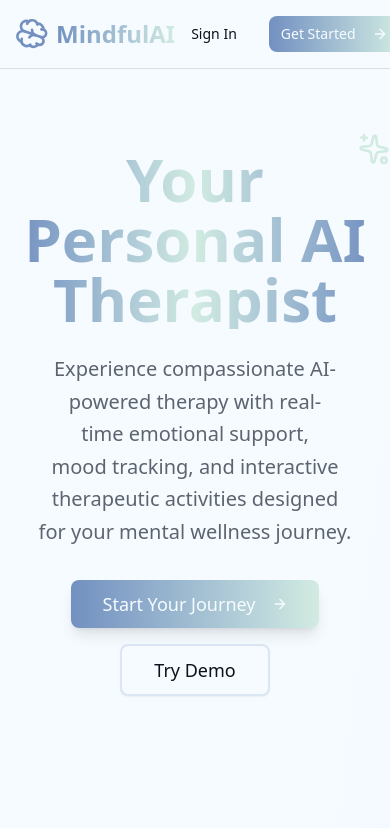
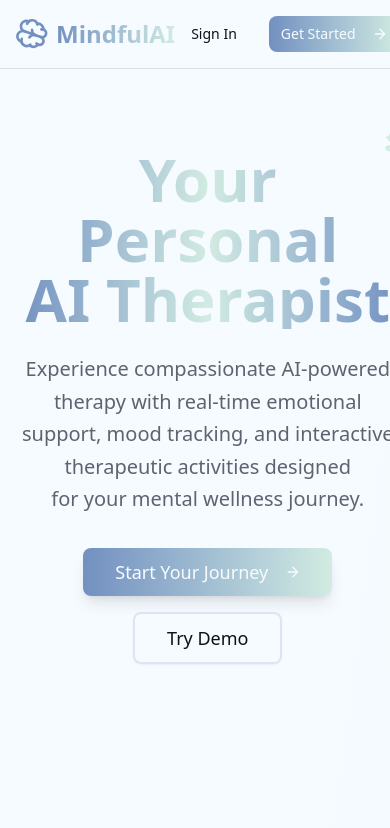
Before and after one commit to raghavxkatta/AI-Therapist, a Next.js app: page / in a window 390 px wide. Shown: the top 828 px of the page. Built offline with nearby package versions, Linux system fonts and the light colour scheme.

Commit message:
refactor: implement WithSidebar component to manage sidebar visibility and layout in RootLayout

```diff
--- a/app/dashboard/layout.tsx
+++ b/app/dashboard/layout.tsx
@@ -1,15 +1,6 @@
-import type React from "react"
-import { Sidebar } from "@/components/layout/sidebar"
 
-export default function DashboardLayout({
-    children,
-}: {
-    children: React.ReactNode
-}) {
-    return (
-        <div className="flex h-screen bg-background">
-            <Sidebar />
-            <main className="flex-1 ml-20 lg:ml-[280px] overflow-auto">{children}</main>
-        </div>
-    )
+import React from "react"
+
+export default function DashboardLayout({ children }: { children: React.ReactNode }) {
+    return <>{children}</>;
 }
--- a/app/layout.tsx
+++ b/app/layout.tsx
@@ -5,6 +5,8 @@ import "@fontsource/geist-mono"
 
 import { Analytics } from "@vercel/analytics/next"
 import { ThemeProvider } from "@/components/theme-provider"
+
+import { WithSidebar } from "@/components/layout/with-sidebar"
 import { Suspense } from "react"
 import "./globals.css"
 
@@ -27,7 +29,7 @@ export default function RootLayout({
           enableSystem
           disableTransitionOnChange
         >
-          {children}
+          <WithSidebar>{children}</WithSidebar>
         </ThemeProvider>
 
         {/* The Suspense component can be used for streaming UI, but it's not strictly necessary here. It doesn't cause any harm. */}
@@ -35,5 +37,5 @@ export default function RootLayout({
         <Analytics />
       </body>
     </html>
-  )
+  );
 }
--- /dev/null
+++ b/components/layout/with-sidebar.tsx
@@ -0,0 +1,16 @@
+"use client"
+import { Sidebar } from "@/components/layout/sidebar"
+import { usePathname } from "next/navigation"
+import React from "react"
+
+export function WithSidebar({ children }: { children: React.ReactNode }) {
+  const pathname = usePathname();
+  const hideSidebar = pathname === "/" || pathname.startsWith("/auth");
+
+  return (
+    <div className="flex h-screen bg-background">
+      {!hideSidebar && <Sidebar />}
+      <main className={hideSidebar ? "flex-1" : "flex-1 ml-20 lg:ml-[280px] overflow-auto"}>{children}</main>
+    </div>
+  );
+}
```
